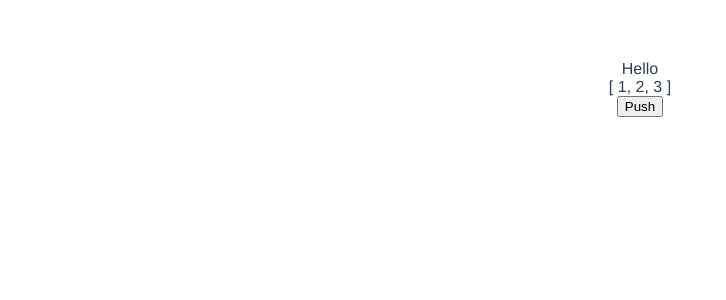
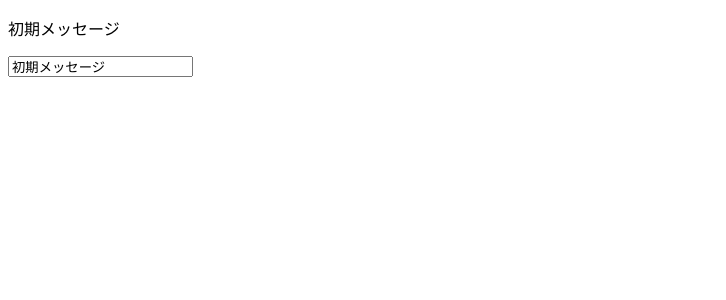
Before and after one commit to github-hiro-dev/Vue-practice-catbook, a Vue app in the folder my-app/: page / in a window 1280 px wide. Shown: the top 300 px of the page, without its empty margins (0-726 px from the left). Built offline with nearby package versions, Linux system fonts and the light colour scheme.

Commit message:
Share vuex store between components.

```diff
--- a/my-app/src/App.vue
+++ b/my-app/src/App.vue
@@ -1,31 +1,22 @@
 <template>
   <div id="app">
-    <!-- <img alt="Vue logo" src="./assets/logo.png"> -->
-    <!-- <HelloWorld msg="Welcome to Your Vue.js App"/> -->
-    <Practice test="Hello"/>
+    <p>{{message}}</p>
+    <EditForm />
   </div>
 </template>
 
 <script>
-// import HelloWorld from './components/HelloWorld.vue'
-import Practice from './components/Practice.vue'
+import EditForm from './components/EditForm.vue'
 
 export default {
   name: 'App',
   components: {
-    // HelloWorld
-    Practice
+    EditForm
+  },
+  computed:{
+    message(){
+      return this.$store.getters.message
+    }
   }
 }
 </script>
-
-<style lang="scss">
-#app {
-  font-family: Avenir, Helvetica, Arial, sans-serif;
-  -webkit-font-smoothing: antialiased;
-  -moz-osx-font-smoothing: grayscale;
-  text-align: center;
-  color: #2c3e50;
-  margin-top: 60px;
-}
-</style>
--- /dev/null
+++ b/my-app/src/components/EditForm.vue
@@ -0,0 +1,17 @@
+<template>
+    <div class="edit-form">
+        <input type="text" v-model="message">
+    </div>
+</template>
+
+<script>
+export default {
+    name: 'EditForm',
+    computed:{
+        message:{
+            get(){return this.$store.getters.message},
+            set(value){this.$store.dispatch('doUpdate', value)}
+        }
+    }
+}
+</script>
--- a/my-app/src/components/Practice.vue
+++ /dev/null
@@ -1,45 +0,0 @@
-<template>
-    <div>
-        <div>{{myTest}}</div>
-        <div>{{testArray}}</div>
-        <input type="button" value="Push" v-on:click="handleClick">
-    </div>
-</template>
-
-<script>
-export default {
-    name: 'Practice',
-    props: ['test'],
-    data() {
-        return {
-            myTest: this.test,
-            testArray: [1,2,3]
-        }
-    },
-    methods:{
-        handleClick(){
-            this.myTest = 'Bye'
-            this.testArray = this.testArray.map((el, index) => el*index)
-            this.myFunction(100).then(value => {
-                console.log(value)
-            }).catch(value => {
-                console.log(value)
-            })
-        },
-        myFunction(num){
-            return new Promise((resolve, reject) => {
-                if(num < 10){
-                    resolve('success!')
-                }else{
-                    reject('error!')
-                }
-            })
-        }
-    },
-    created(){
-        console.log(this.$store.state.count)
-        this.$store.commit('increment')
-        console.log(this.$store.state.count)
-    }
-}
-</script>
--- a/my-app/src/store/index.js
+++ b/my-app/src/store/index.js
@@ -5,14 +5,20 @@
 
 export default new Vuex.Store({
   state: {
-    count: 0
+    message: '初期メッセージ'
+  },
+  getters: {
+    message(state){return state.message}
   },
   mutations: {
-    increment(state) {
-      state.count++
+    setMessage(state, payload) {
+      state.message = payload.message
     }
   },
   actions: {
+    doUpdate({ commit }, message) {
+      commit('setMessage', {message})
+    }
   },
   modules: {
   }
```
